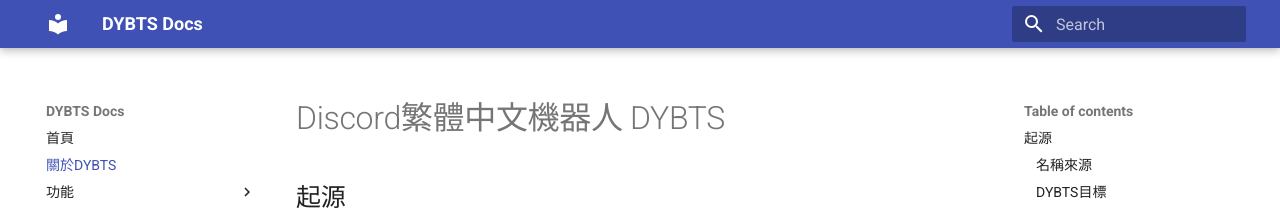
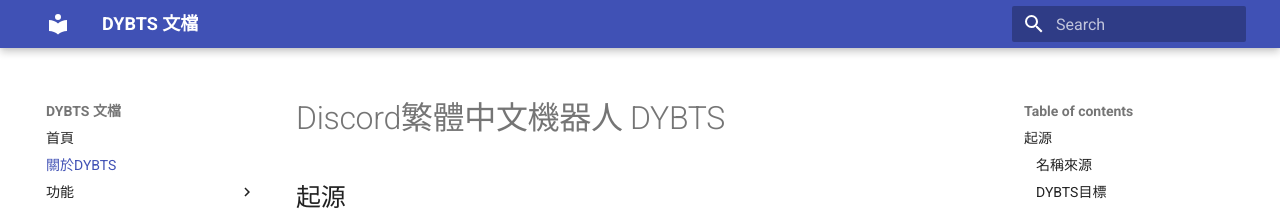
Before and after one commit to Do-Your-Best-To-Serve/Docs, an MkDocs documentation site: the page built from docs/about.md, in a window 1280 px wide. Shown: the top 210 px of the page. Built offline with MkDocs 1.6.1 and Material for MkDocs 9.7.7, drawn with Linux system fonts in a browser that asks for light colours.

Commit message:
更新文字：文黨->文檔

```diff
--- a/docs/index.md
+++ b/docs/index.md
@@ -1,5 +1,5 @@
-# 歡迎來到 DYBTS 文黨
+# 歡迎來到 DYBTS 文檔
 
 如果你是第一次來到這裡，我會建議你去看看機器人介紹，點擊"[關於DYBTS](about.md)"查看更多內容。
 
-如果你有來過這裡，那麼請直接使用"搜尋"尋找你需要的文黨內容。
+如果你有來過這裡，那麼請直接使用"搜尋"尋找你需要的文檔內容。
--- a/mkdocs.yml
+++ b/mkdocs.yml
@@ -1,4 +1,4 @@
-site_name: DYBTS Docs
+site_name: DYBTS 文檔
 theme:
   name: material
 plugins:
--- a/pyproject.toml
+++ /dev/null
@@ -1,4 +0,0 @@
-[project]
-dependencies = [
-    "mkdocstrings[python]>=0.18",
-]
```
